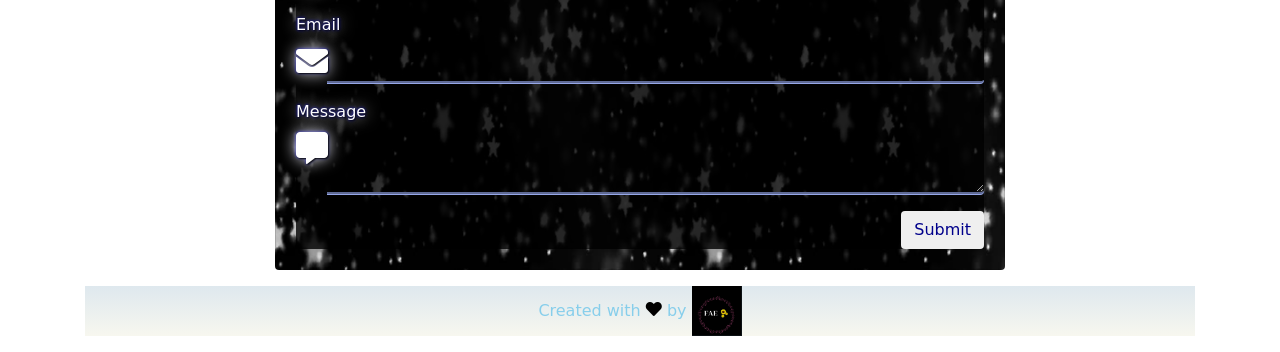
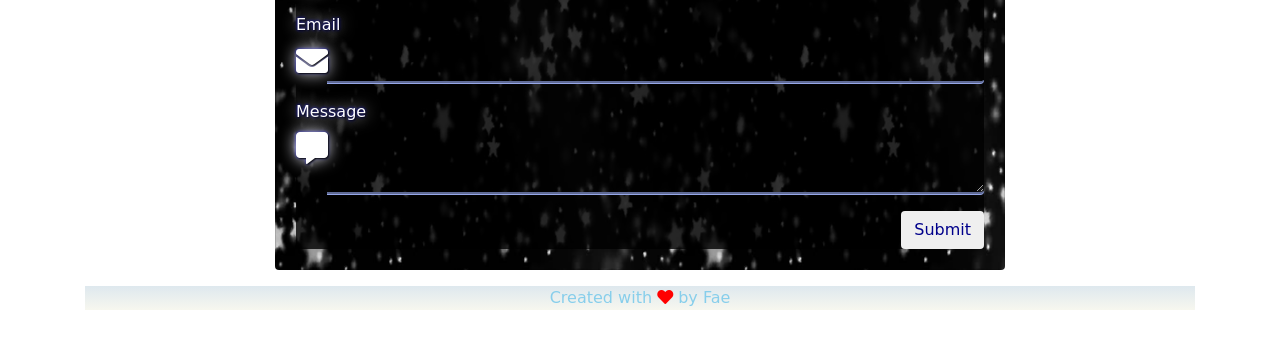
Before and after one commit to Abiola-Farounbi/portfolio1, a plain HTML site: page index.html in a window 1280 px wide. Shown: the part 732-1084 px from the top of the page. After the commit the page ends 1058 px from the top, so only its background shows below. Drawn offline with nearby package versions, Linux system fonts and the light colour scheme; a web font is replaced by a local one.

Commit message:
Update index.html

```diff
--- a/index.html
+++ b/index.html
@@ -4,7 +4,7 @@
     <meta charset="UTF-8">
     <meta name="viewport" content="width=device-width, initial-scale=1.0">
     <meta http-equiv="X-UA-Compatible" content="ie=edge">
-    <title>Coded_Fae</title>
+    <title>Abiola Farounbi</title>
     <link href="https://fonts.googleapis.com/css2?family=Arima+Madurai:wght@500&display=swap" rel="stylesheet">
     <link rel="shortcut icon" href="img.jpg" type="image / jpeg" / >
     <link rel="stylesheet" href="https://maxcdn.bootstrapcdn.com/bootstrap/4.0.0/css/bootstrap.min.css" integrity="sha384-Gn5384xqQ1aoWXA+058RXPxPg6fy4IWvTNh0E263XmFcJlSAwiGgFAW/dAiS6JXm" crossorigin="anonymous">
@@ -141,8 +141,8 @@
         <div class="footer">
             <div class="row">
                 <div class="col-md-12 text-center ">
-                   <p class="foot"> Created with <i class="fas fa-heart" style="color:black;"></i> by
-                        <img class= width="50" height="50" src="short.jpg" alt="profile picture" />
+                   <p class="foot"> Created with <i class="fas fa-heart" style="color:red;"></i> by
+                        Fae
                    </p>
                 </div>
             </div>
```
